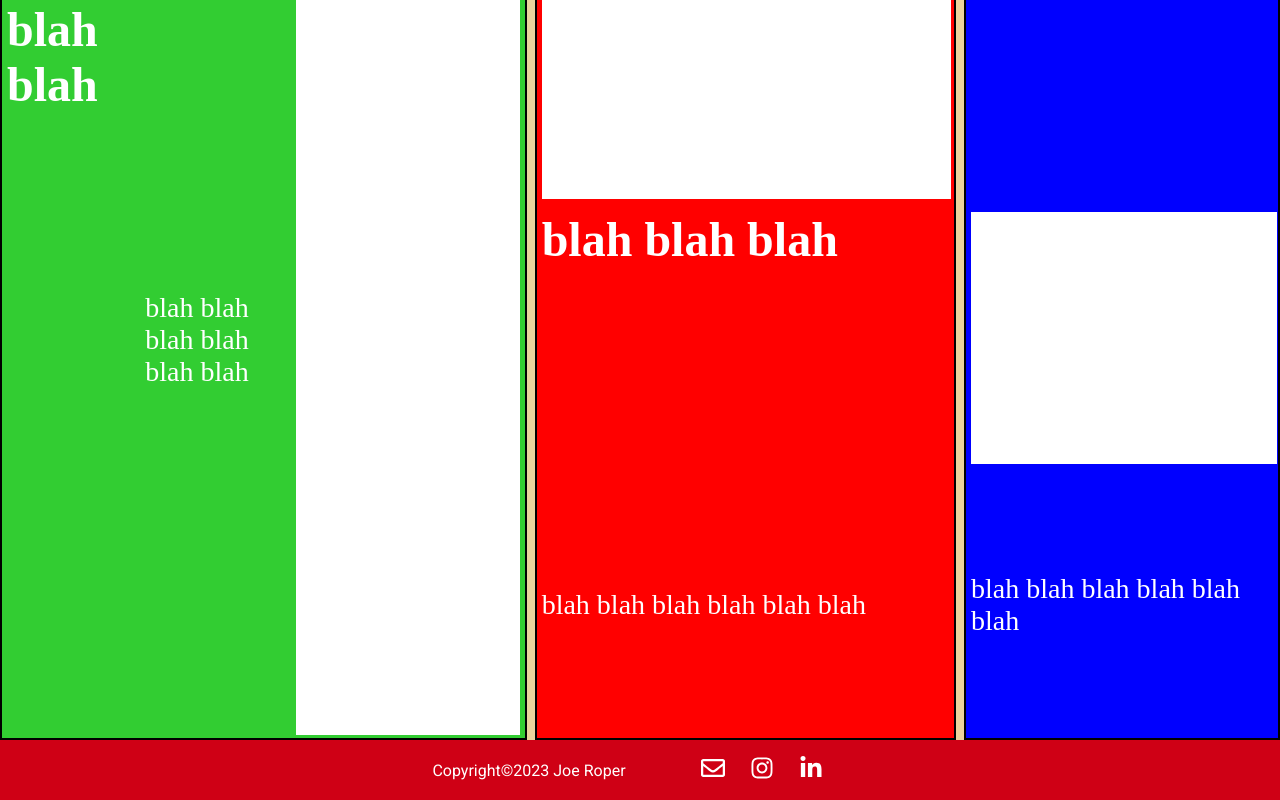
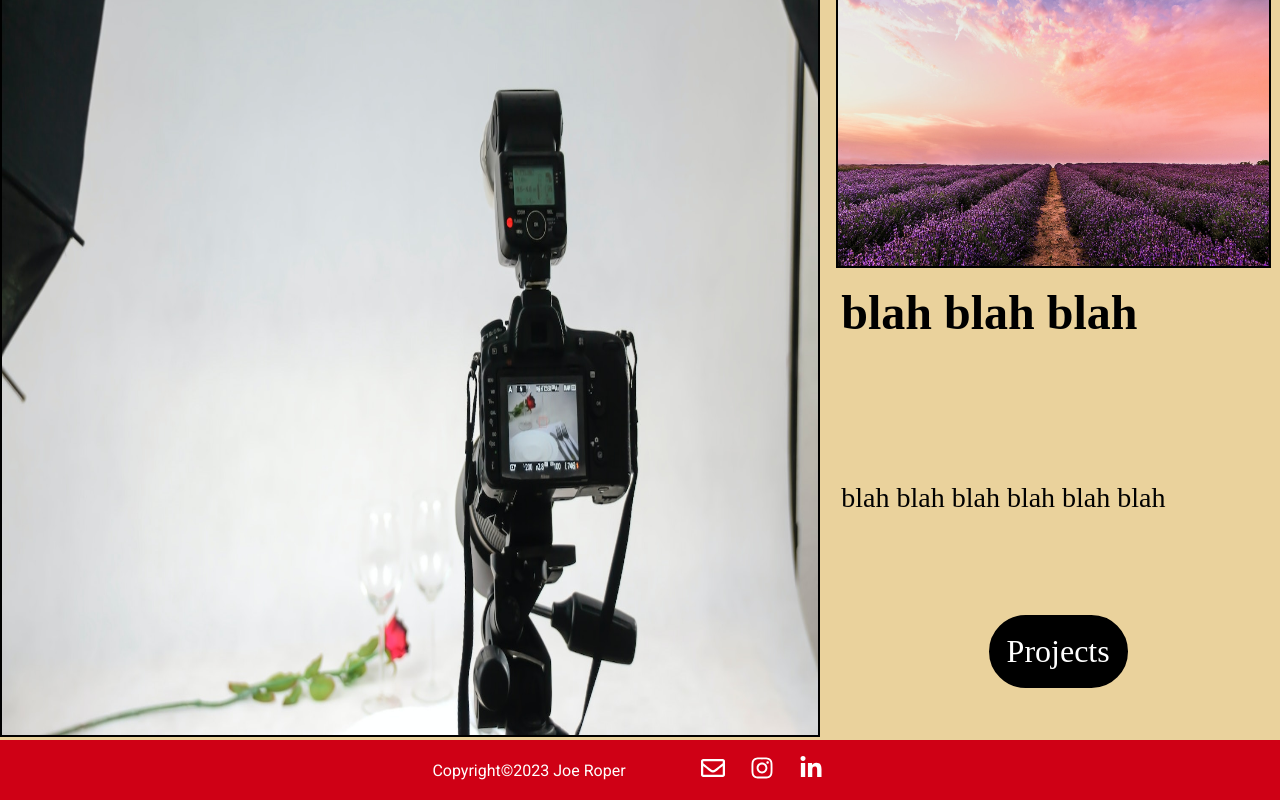
Before and after one commit to JedHumphries/JRphotography, a React (Vite) app in the folder website/: page / in a window 1280 px wide. Shown: the part 2274-3074 px from the top of the page. Built offline with nearby package versions, Linux system fonts and the light colour scheme; a web font is replaced by a local one.

Commit message:
experimenting
git commit -m experimenting

```diff
--- a/website/src/components/Button/Button.jsx
+++ b/website/src/components/Button/Button.jsx
@@ -5,8 +5,8 @@ import { Btn } from './Button.styled'
 const Button = ({children}) => {
   return (
     <Btn
-    initial={{ scale: 0 }}
-    whileInView={{ scale: 1 }}
+    initial={{ scale: 1 }}
+    // whileInView={{ scale: 1 }}
       whileHover={{ scale: 1.1 }}
       whileTap={{ scale: 0.9 }}
       transition={{ type: "spring", stiffness: 400, damping: 17 }}
--- a/website/src/components/Button/Button.styled.js
+++ b/website/src/components/Button/Button.styled.js
@@ -3,12 +3,12 @@ import { motion } from 'framer-motion'
 
 export const Btn = styled(motion.button)`
 font-family: Lacquer;
-padding: 0.5em 1.5em;
-font-size: 2.5em;
-background: white;
+padding: 0.5em;
+font-size: 2em;
+background: black;
 /* opacity: .5; */
 border: 2.5px solid black;
-color: black;
-border-radius: 0.5em;
+color: white;
+border-radius: 2em;
 margin: 0.5rem;
 `
--- a/website/src/components/Portfolio/Portfolio.jsx
+++ b/website/src/components/Portfolio/Portfolio.jsx
@@ -1,26 +1,25 @@
 import React from 'react'
-// import Button from '../Button/Button'
-import { Container, Project1, Project2, Project3, H1, P, Item1, Item2, Item3  } from './Portfolio.styled'
+import Button from '../Button/Button'
+import { Container, Project1, Project2, H1, P, Item1, Item2, ButtonContainer  } from './Portfolio.styled'
+
+import image1 from '../../images/image1.jpg'
+import image2 from '../../images/image2.jpg'
 
 
 const Portfolio = () => {
   return (
     <Container>
         <Project1>
-            <H1>blah blah blah</H1>
-            <P>blah blah blah blah blah blah</P>
-            <Item1 />
+            <Item1 src={image1} alt=''/>
         </Project1>
         <Project2>
-             <Item2/>
+             <Item2 src={image2} alt=''/>
              <H1>blah blah blah</H1>
              <P>blah blah blah blah blah blah</P>
+             <ButtonContainer>
+             <Button>Projects</Button>
+              </ButtonContainer>
         </Project2>
-        <Project3>
-              <H1>blah blah blah</H1>
-              <Item3/>
-              <P>blah blah blah blah blah blah</P>
-        </Project3>
     </Container>
   )
 }
--- a/website/src/components/Portfolio/Portfolio.styled.js
+++ b/website/src/components/Portfolio/Portfolio.styled.js
@@ -6,68 +6,66 @@ export const Container = styled.div`
 height: 800px;
 background-color: #EAD29C;
 display: grid;
-grid-template-columns: 2.5fr 2fr 1.5fr;
+grid-template-columns: 2.8fr 1.5fr;
+gap: .5rem;
 align-items: center;
 justify-content: center;
-gap: .5rem;
 `
 
 export const Project1 = styled.div`
 height: 100%;
 width: 100%;
-background-color: limegreen;
-border: 2px solid black;
 display: flex;
 `
 
-export const Item1 = styled.div`
-background-color: white;
+export const Item1 = styled.img`
 height: 99%;
 width: 99%;
-margin: 5px;
+margin-top: 5px;
+border: 2px solid black;
 `
 
 export const Project2 = styled.div`
 height: 100%;
 width: 100%;
-background-color: red;
-border: 2px solid black;
 display: grid;
-grid-template-rows: 1fr 1fr 1fr;
 `
 
-export const Item2 = styled.div`
-background-color: white;
+export const Item2 = styled.img`
 height: 95%;
 width: 98%;
-margin: 5px;
+margin-top: 5px;
+border: 2px solid black;
 `
+
+export const ButtonContainer = styled.div`
+display: flex;
+justify-content: center;
+align-items: center;
+`
+
 
 export const Project3 = styled.div`
 height: 100%;
 width: 100%;
-background-color: blue;
-border: 2px solid black;
 display: grid;
-grid-template-rows: 1fr 1fr 1fr;
 `
 
-export const Item3 = styled.div`
-background-color: white;
+export const Item3 = styled.img`
 height: 95%;
 width: 98%;
-margin: 5px;
+border: 2px solid black;
 `
 
 export const H1 = styled.h1`
-color: white;
+color: black;
 font-size: 3rem;
 font-family: Lacquer;
 margin: 5px;
 `
 
 export const P = styled.p`
-color: white;
+color: black;
 font-size: 1.75rem;
 font-family: Lacquer;
 margin: 5px;
```
